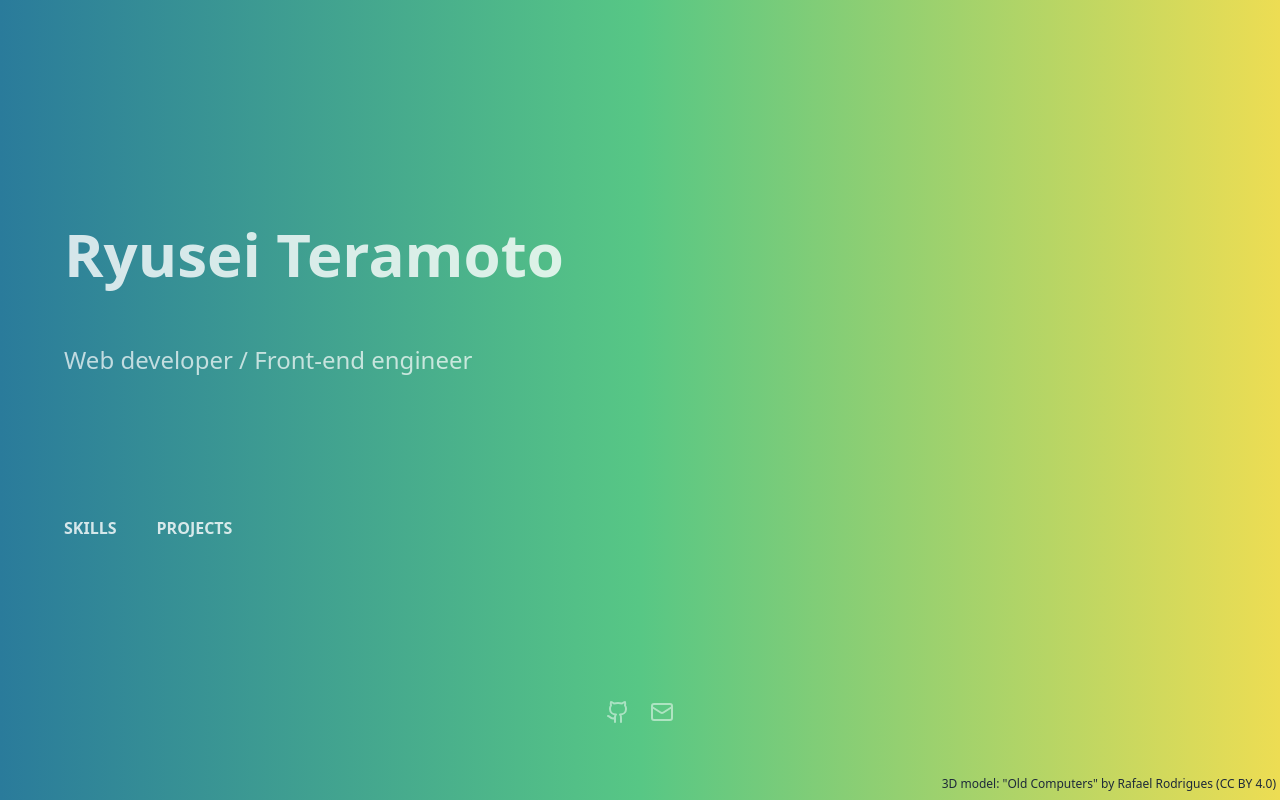
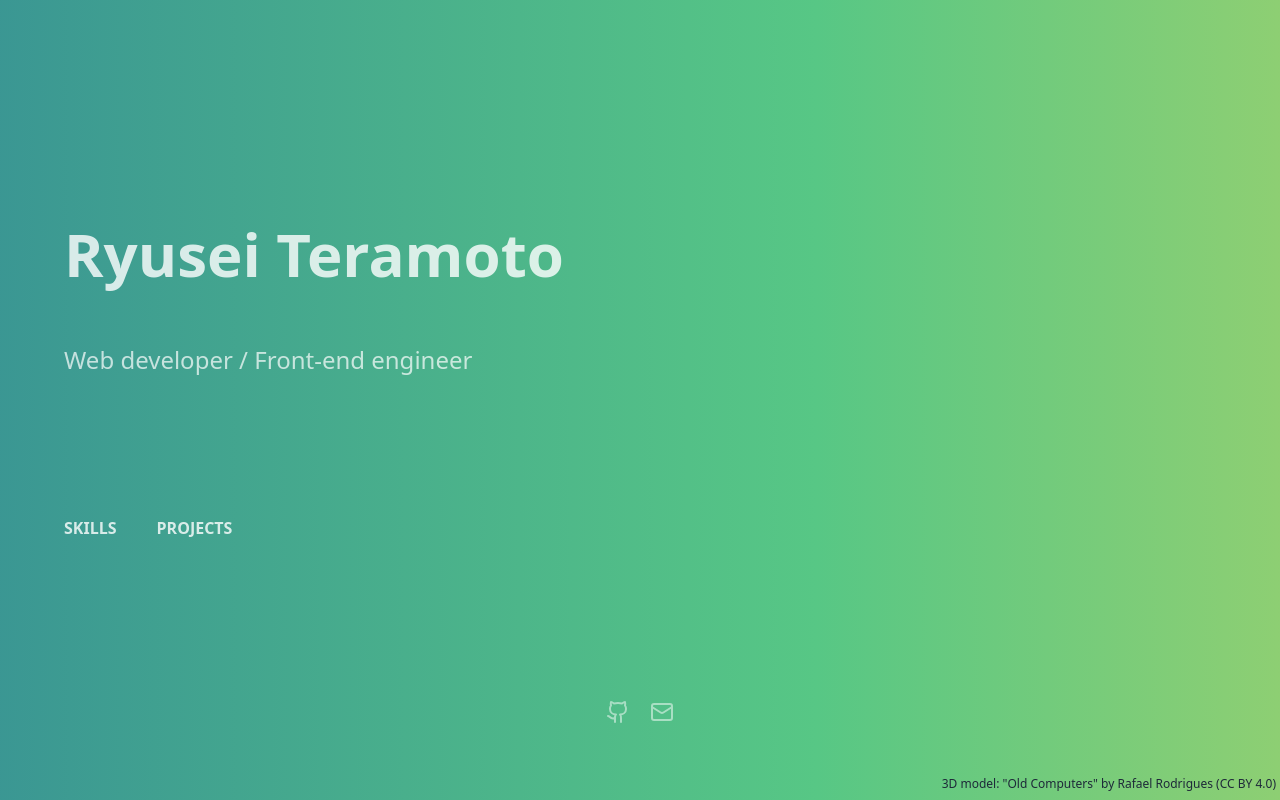
Before and after one commit to Ryutera/Portfolio, a Next.js app: page / in a window 1280 px wide. Built offline with nearby package versions, Linux system fonts and the light colour scheme; no server answers.

Commit message:
animater backfroung movement

```diff
--- a/app/globals.css
+++ b/app/globals.css
@@ -1,6 +1,18 @@
 @import "tailwindcss";
 @import "tw-animate-css";
 
+
+@keyframes gradientMove {
+  0% {
+    background-position: 0% 50%;
+  }
+  50% {
+    background-position: 100% 50%;
+  }
+  100% {
+    background-position: 0% 50%;
+  }
+}
 
 
 @custom-variant dark (&:is(.dark *));
--- a/components/CanvasBackground.tsx
+++ b/components/CanvasBackground.tsx
@@ -121,9 +121,14 @@ camera.position.y = THREE.MathUtils.lerp(camera.position.y, 5 + target.y, smooth
   return (
    <>
     <canvas
-        id="canvas"
-        className="fixed top-0 left-0 w-full h-full z-0 bg-[linear-gradient(90deg,rgba(42,123,155,1)_0%,rgba(83,192,135,1)_45%,rgba(87,199,133,1)_50%,rgba(237,221,83,1)_100%)]"
-      />
+  id="canvas"
+  className="
+    fixed top-0 left-0 w-full h-full z-0
+    bg-[linear-gradient(90deg,rgba(42,123,155,1)_0%,rgba(83,192,135,1)_45%,rgba(87,199,133,1)_50%,rgba(237,221,83,1)_100%)]
+    bg-[length:200%_200%]
+    animate-[gradientMove_8s_ease_infinite]
+  "
+/>
       </>
   )
 }
```
